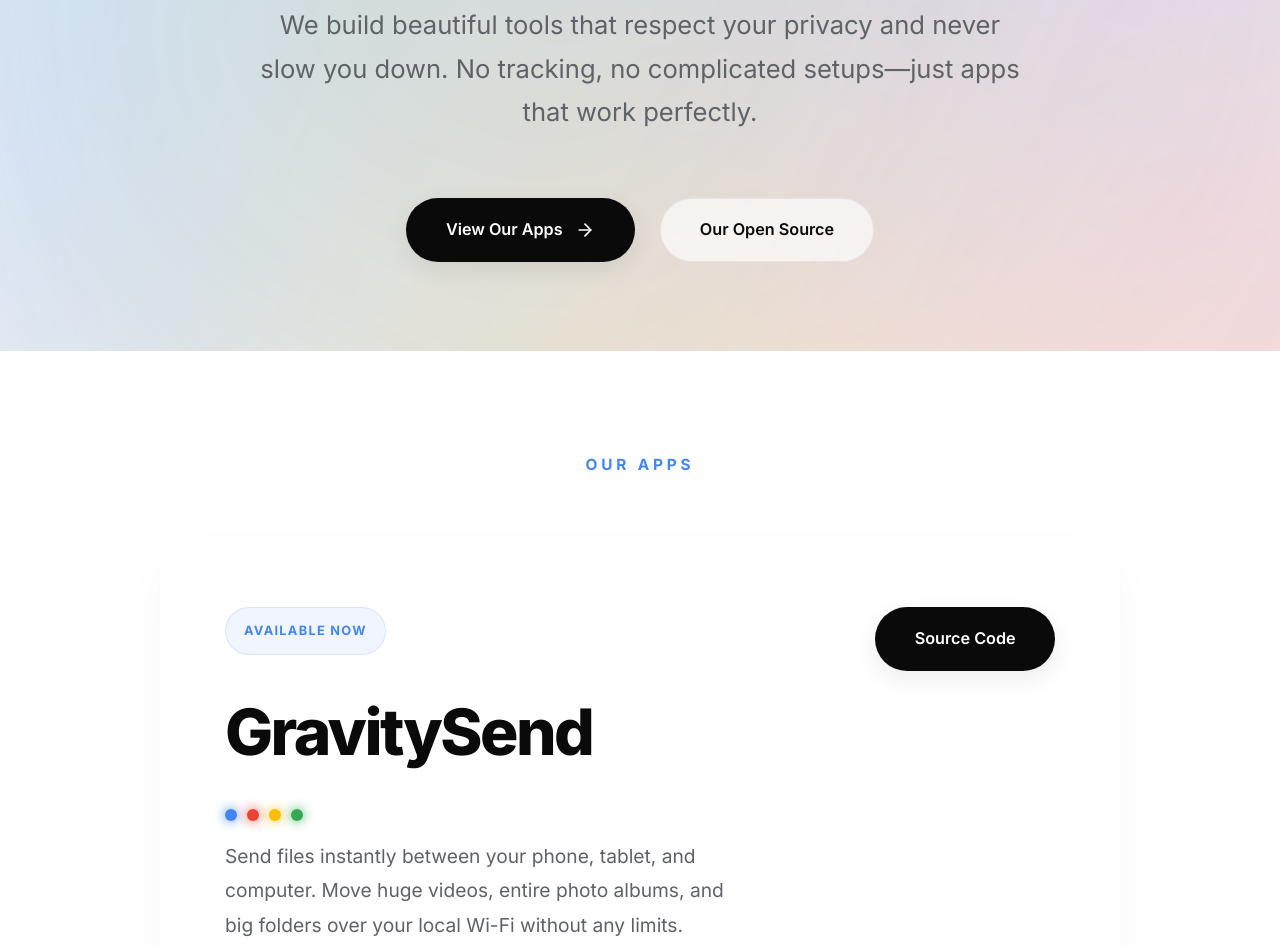
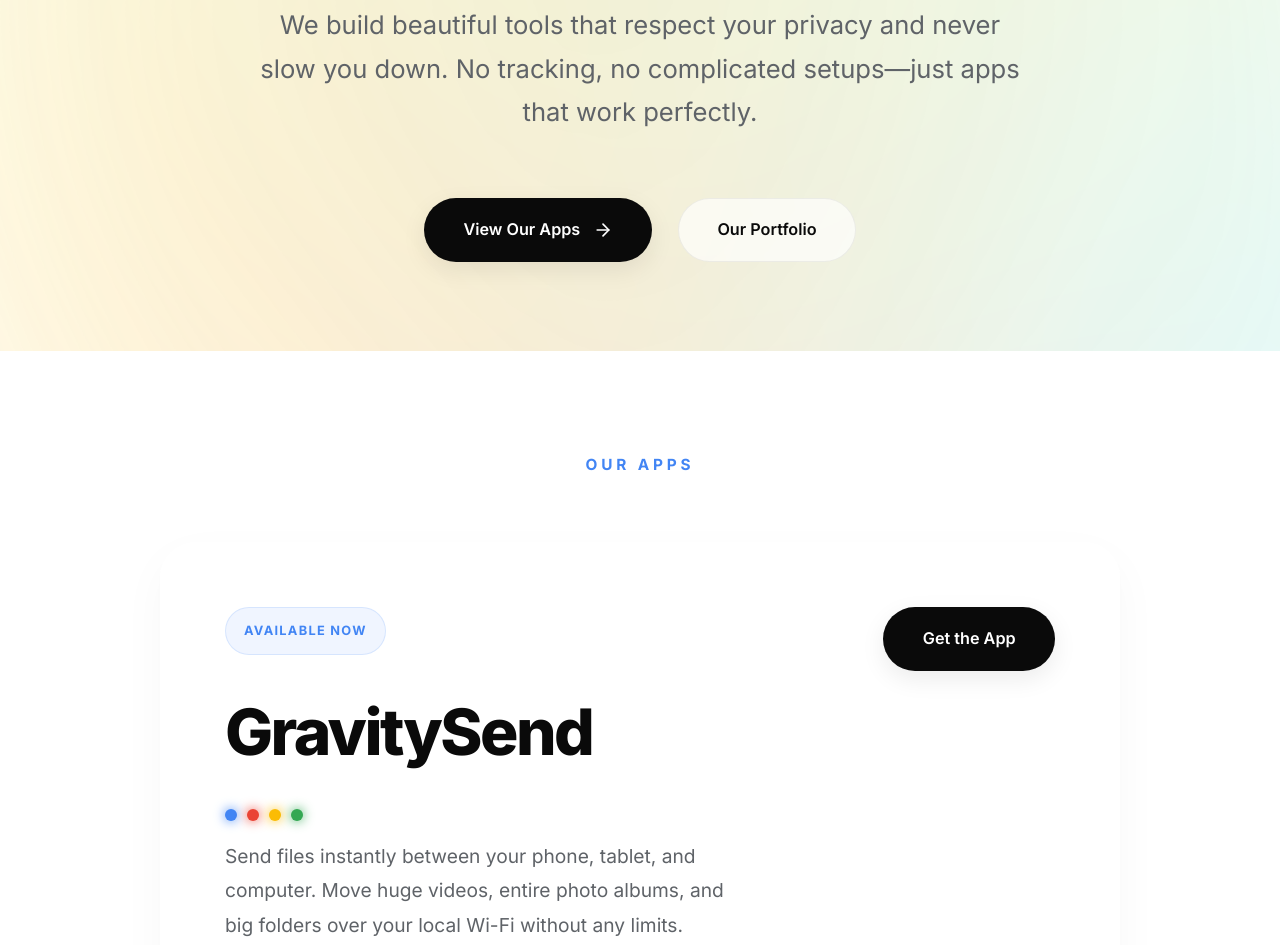
Before and after one commit to teamantigravity/teamantigravity-web, a plain HTML site: page index.html in a window 1280 px wide. Shown: the part 449-1394 px from the top of the page. Drawn offline with Linux system fonts and the light colour scheme.

Commit message:
feat: real-time atmospheric UI engine (seasons and time of day) and portfolio copy updates

```diff
--- a/index.html
+++ b/index.html
@@ -67,8 +67,8 @@
                     View Our Apps
                     <svg width="20" height="20" viewBox="0 0 24 24" fill="none" stroke="currentColor" stroke-width="2" stroke-linecap="round" stroke-linejoin="round"><line x1="5" y1="12" x2="19" y2="12"></line><polyline points="12 5 19 12 12 19"></polyline></svg>
                 </a>
-                <a href="https://github.com/teamantigravity" target="_blank" class="btn btn-outline interactive-border">
-                    Our Open Source
+                <a href="#products" class="btn btn-outline interactive-border">
+                    Our Portfolio
                 </a>
             </div>
         </div>
@@ -96,8 +96,8 @@
                         </p>
                     </div>
 
-                    <a href="https://github.com/teamantigravity/gravitysend" target="_blank" class="btn btn-primary interactive-glow">
-                        Source Code
+                    <a href="https://teamantigravity.vercel.app/" class="btn btn-primary interactive-glow">
+                        Get the App
                     </a>
                 </div>
 
@@ -120,7 +120,7 @@
             <div class="footer-links">
                 <a href="/privacy/gravitysend.html">Privacy Policy</a>
                 <a href="/app-ads.txt">app-ads.txt</a>
-                <a href="https://github.com/teamantigravity">GitHub</a>
+                <a href="#products">Portfolio</a>
             </div>
             <div class="copyright">
                 &copy; 2026 Team Antigravity. Making software simple for everyone.
--- a/main.js
+++ b/main.js
@@ -2,16 +2,18 @@
   // --- Neural Theme Architecture ---
   const themeToggle = document.getElementById('theme-toggle');
   const mediaQuery = window.matchMedia('(prefers-color-scheme: dark)');
+  const root = document.documentElement;
 
   // Apply theme to DOM and save to localStorage
   const setTheme = (theme, saveToStorage = true) => {
-    document.documentElement.setAttribute('data-theme', theme);
+    root.setAttribute('data-theme', theme);
     if (saveToStorage) {
       localStorage.setItem('neural-theme', theme);
     }
     if (themeToggle) {
         themeToggle.setAttribute('aria-label', theme === 'dark' ? 'Activate Light Space' : 'Activate Dark Space');
     }
+    updateAtmosphere(); // Re-calculate atmosphere when theme changes
   };
 
   // Initialization: User Preference > OS Preference
@@ -22,22 +24,71 @@
     setTheme(mediaQuery.matches ? 'dark' : 'light', false);
   }
 
-  // Real-time OS Theme Tracker (Neural Adaptation)
+  // Real-time OS Theme Tracker
   mediaQuery.addEventListener('change', (e) => {
-    // Only adapt automatically if the user hasn't forced a specific theme
     if (!localStorage.getItem('neural-theme')) {
       setTheme(e.matches ? 'dark' : 'light', false);
     }
   });
 
-  // Manual Override via Toggle Button
+  // Manual Override
   if (themeToggle) {
     themeToggle.addEventListener('click', () => {
-      const currentTheme = document.documentElement.getAttribute('data-theme');
+      const currentTheme = root.getAttribute('data-theme');
       const newTheme = currentTheme === 'dark' ? 'light' : 'dark';
       setTheme(newTheme, true);
     });
   }
+
+  // --- Atmospheric Engine (Season & Time of Day) ---
+  function updateAtmosphere() {
+    const date = new Date();
+    const month = date.getMonth(); // 0-11
+    const hour = date.getHours(); // 0-23
+
+    // Determine Season
+    let season = 'winter';
+    if (month >= 2 && month <= 4) season = 'spring';
+    else if (month >= 5 && month <= 7) season = 'summer';
+    else if (month >= 8 && month <= 10) season = 'autumn';
+
+    // Determine Time of Day
+    let timeOfDay = 'night';
+    if (hour >= 5 && hour < 11) timeOfDay = 'morning';
+    else if (hour >= 11 && hour < 17) timeOfDay = 'afternoon';
+    else if (hour >= 17 && hour < 20) timeOfDay = 'evening';
+
+    // Top-tier curated color palettes for seasons (RGB values)
+    const palettes = {
+      spring: ['167, 243, 208', '244, 165, 255', '147, 197, 253', '253, 230, 138'], // Soft greens, pinks, blues
+      summer: ['253, 224, 71', '103, 232, 249', '134, 239, 172', '251, 146, 60'], // Vibrant yellows, cyans, greens
+      autumn: ['249, 115, 22', '161, 98, 7', '252, 211, 77', '225, 29, 72'], // Deep oranges, browns, reds
+      winter: ['147, 197, 253', '196, 181, 253', '248, 250, 252', '56, 189, 248']  // Frosty blues, purples, white
+    };
+
+    // Opacity tuning based on time of day to match the vibe
+    const opacities = {
+      morning:   { light: 0.35, dark: 0.20 },
+      afternoon: { light: 0.45, dark: 0.25 },
+      evening:   { light: 0.55, dark: 0.35 },
+      night:     { light: 0.25, dark: 0.12 }
+    };
+
+    const isDark = root.getAttribute('data-theme') === 'dark';
+    const opacity = isDark ? opacities[timeOfDay].dark : opacities[timeOfDay].light;
+    const colors = palettes[season];
+
+    // Inject the atmospheric variables into the CSS globally
+    root.style.setProperty('--mesh-color-1', `rgba(${colors[0]}, ${opacity})`);
+    root.style.setProperty('--mesh-color-2', `rgba(${colors[1]}, ${opacity})`);
+    root.style.setProperty('--mesh-color-3', `rgba(${colors[2]}, ${opacity})`);
+    root.style.setProperty('--mesh-color-4', `rgba(${colors[3]}, ${opacity})`);
+  }
+
+  // Initial atmosphere setup
+  updateAtmosphere();
+  // Update atmosphere every minute to catch hour changes smoothly
+  setInterval(updateAtmosphere, 60000);
 
   // --- Intersection Observer for Organic Scroll Reveals ---
   const observerOptions = {
```
Also changed, not shown: privacy/gravitysend.html (+1 -1 lines).
